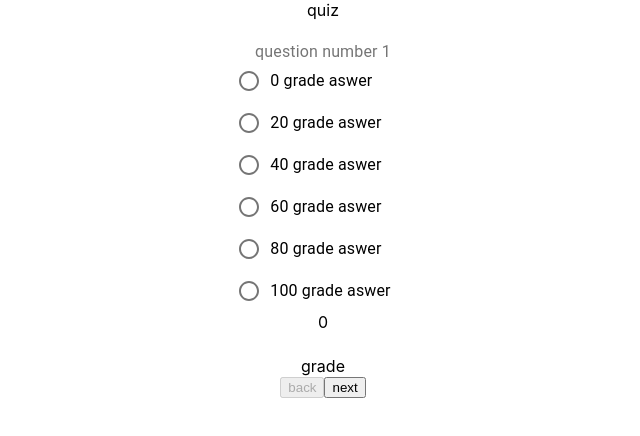
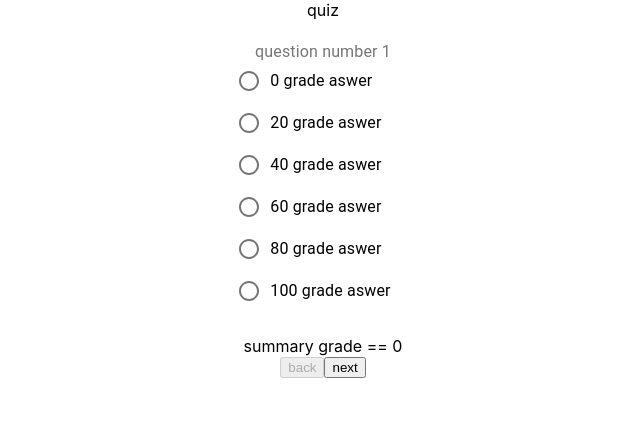
Before and after one commit to maxvershynin/testtask, a React (Create React App) app: page /quiz in a window 1280 px wide. Shown: the top 436 px of the page, without its empty margins (317-957 px from the left). Built offline with nearby package versions, Linux system fonts and the light colour scheme.

Commit message:
added summary grade into footer

```diff
--- a/src/components/quizContent/QuizContent.jsx
+++ b/src/components/quizContent/QuizContent.jsx
@@ -106,22 +106,17 @@ const QuizContent2 = ({currentStep, arrayGradesAnsweredQuestion}) => {
 
         const classes = useStyles();
 
-        const handleSubmit = (event) => {
-          event.preventDefault();
-
-        };
-
         return (
         <>
             <FormControl component="fieldset"  className={classes.formControl}> {/*error={error}*/}
                 <FormLabel >{currentStep === quizQuestionsAmount ? `The last Question, then go to Result by Clicking on "Done" button` :`question number ${currentStep}`}</FormLabel>
                 <DynamicQuestions step = {currentStep}/>
 
-                {arrayGradesAnsweredQuestion[currentStep-1] && (<FormLabel>
+                {arrayGradesAnsweredQuestion[currentStep-1] !==0 && (<FormLabel>
                   Choose another option once you changed your mind or leave it with current value ==> <b>{arrayGradesAnsweredQuestion[currentStep-1]} grade</b>
                 </FormLabel>)}
             </FormControl>
-            <footer>{"grade"}</footer>
+            <footer>summary grade == {arrayGradesAnsweredQuestion.reduce((a, b) => parseInt(a) + parseInt(b))}</footer>
         </>);
 
 
```
